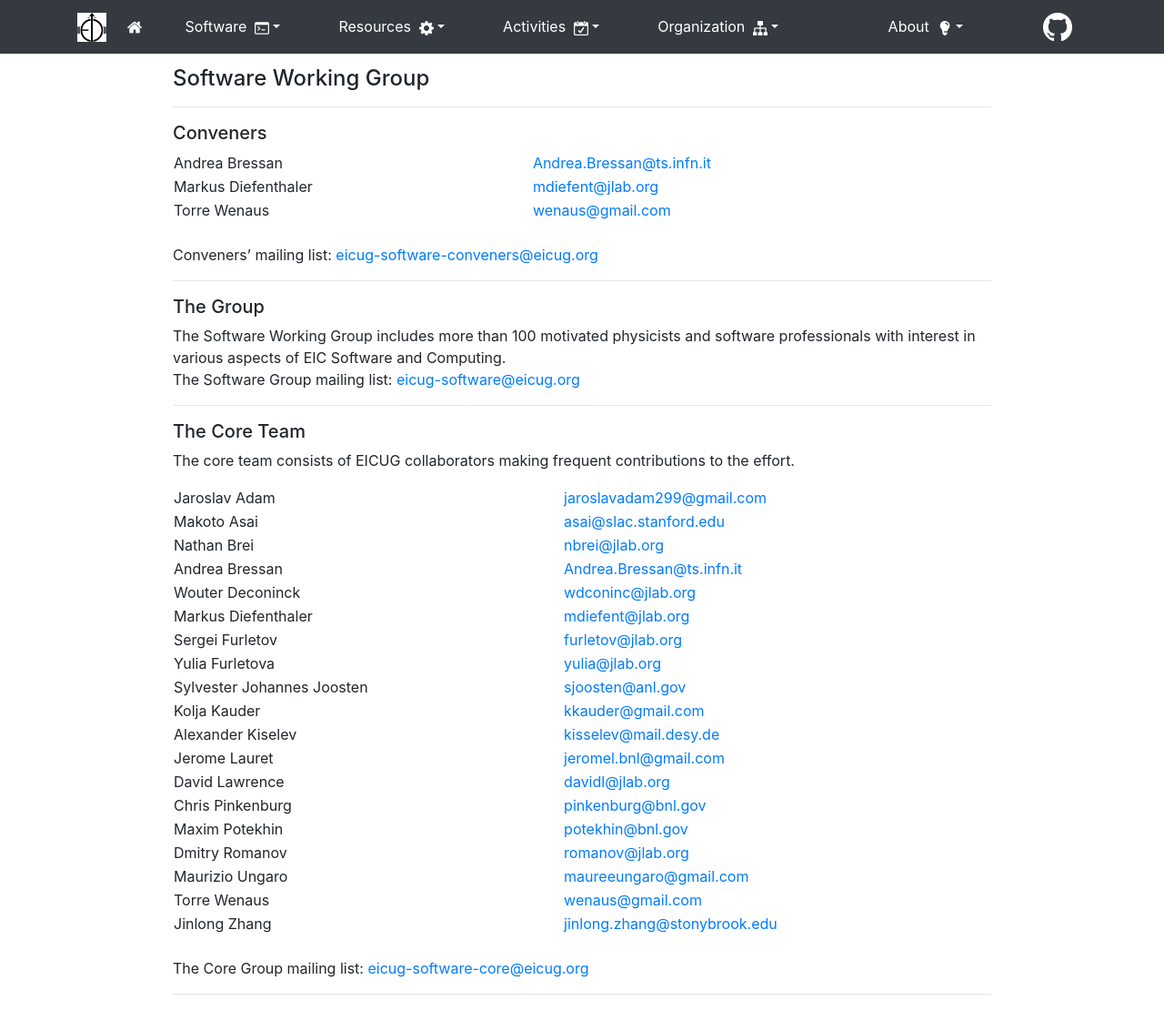
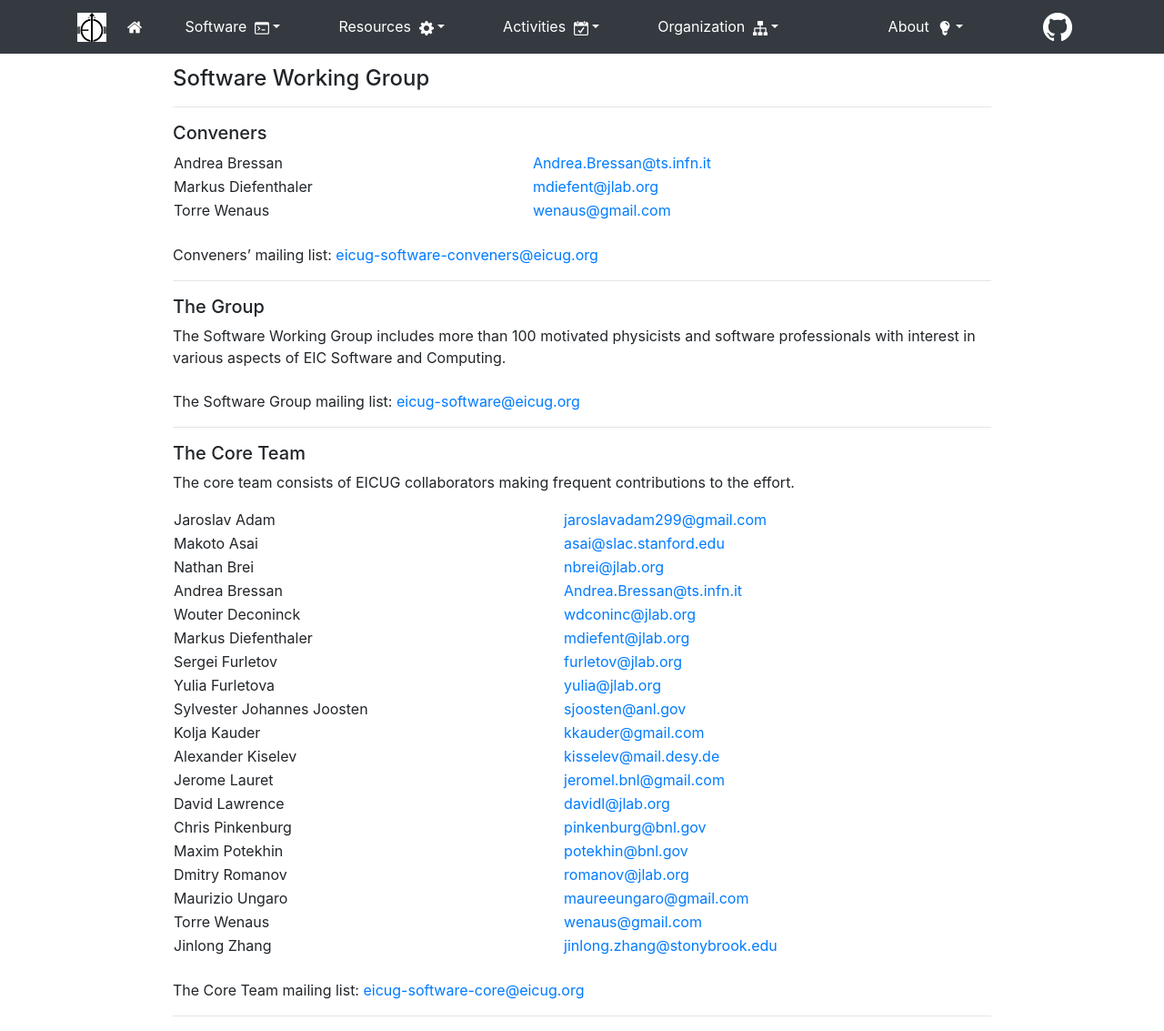
Before and after one commit to kkauder/eic.github.io, a Jekyll site: the page built from _organization/swg.md, in a window 1280 px wide and 1133 px high. Shown: the whole window at 91% size. Built offline with Jekyll 4.4.1, drawn with Linux system fonts in a browser that asks for light colours; nearby versions of some CDN libraries.

Commit message:
small cosmetic correction

```diff
--- a/_organization/swg.md
+++ b/_organization/swg.md
@@ -16,7 +16,7 @@
 
 The Software Working Group includes more than 100 motivated physicists and software professionals with interest in
 various aspects of EIC Software and Computing.
-<br/>
+<br/><br/>
 The Software Group mailing list: <a href="mailto:eicug-software@eicug.org">eicug-software@eicug.org</a>
 <hr/>
 
@@ -33,5 +33,5 @@
 {% endfor %}
 </table>
 <br/>
-The Core Group mailing list: <a href="mailto:eicug-software-core@eicug.org">eicug-software-core@eicug.org</a>
+The Core Team mailing list: <a href="mailto:eicug-software-core@eicug.org">eicug-software-core@eicug.org</a>
 <hr/>
```
